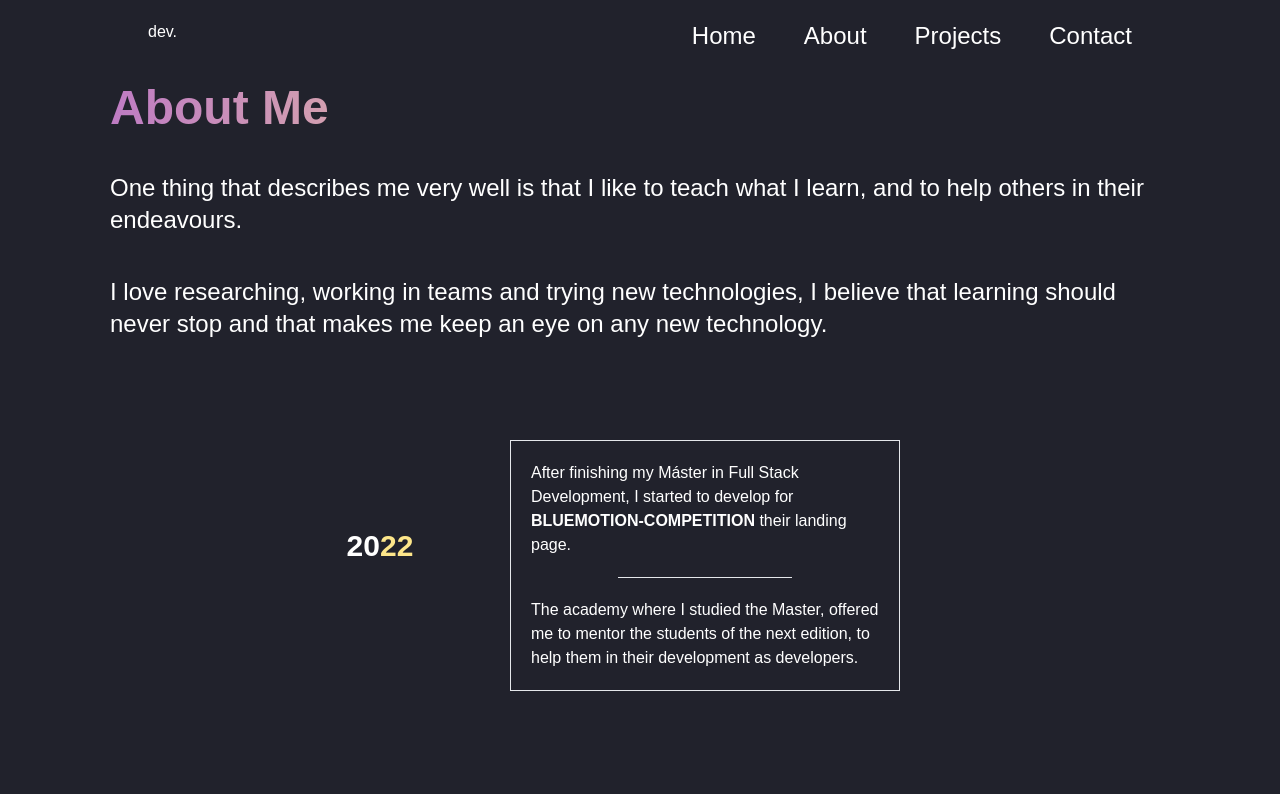
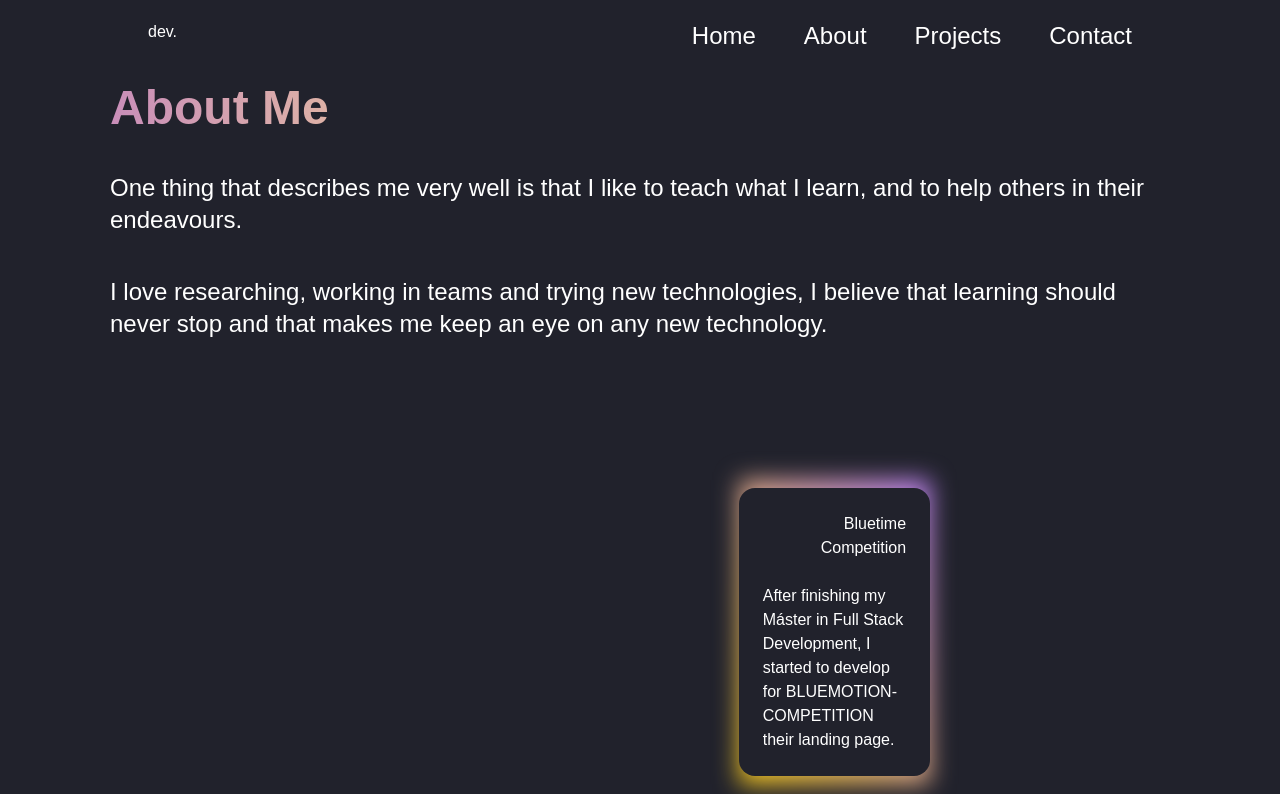
Before and after one commit to Arian1192/Portfolio, a Next.js app: page /about in a window 1280 px wide. Shown: the top 794 px of the page. Built offline with nearby package versions, Linux system fonts and the light colour scheme.

Commit message:
resuelvo el conflicto del map y paso todas las propiedades dentro del mismo componente

```diff
--- /dev/null
+++ b/components/ExperienceCard.tsx
@@ -0,0 +1,45 @@
+import { motion } from "framer-motion";
+
+export const ExperienceCard = () => {
+	interface IExperience {
+		id: number;
+		company?: string;
+		description?: string;
+	}
+
+	const experience: IExperience[] = [
+		{
+			id: 1,
+			company: "Bluetime Competition",
+			description:
+				"After finishing my Máster in Full Stack Development, I started to develop for BLUEMOTION-COMPETITION their landing page.",
+		},
+		{
+			id: 2,
+			company: "Nuclio Digital School",
+			description:
+				"The academy where I studied the Master, offered me to mentor the students of the next edition, to help them in their development as developers.",
+		},
+	];
+
+	return (
+		<>
+			{experience.map((exp) => (
+				<motion.div
+					key={exp.id}
+					className="relative  w-3/6 cursor-pointer max-md:w-4/5 md:w-4/5 max-sm:w-full p-2 mt-10 mb-10"
+					initial={{ opacity: 0, x: 700 }}
+					animate={{ opacity: 1, x: 0 }}
+					transition={{ duration: 1.3 }}
+				>
+					<div className="absolute  inset-0 mx-2 bg-gradient-to-bl bg-clip-padding from-yellow-400 to-purple-400 rotate-180 blur-md "></div>
+					<div className="relative  rounded-2xl bg-[#21222c] p-6 max-sm:w-full">
+						<p className="text-white text-end">{exp.company}</p>
+						<br />
+						<p className="text-white">{exp.description}</p>
+					</div>
+				</motion.div>
+			))}
+		</>
+	);
+};
--- a/pages/about.tsx
+++ b/pages/about.tsx
@@ -1,5 +1,6 @@
 import { motion } from "framer-motion";
 import Head from "next/head";
+import { ExperienceCard } from "../components/ExperienceCard";
 import Navbar from "../components/Navbar";
 import TechnologyCard from "../components/TechnologyCard";
 
@@ -53,9 +54,9 @@ export default function About() {
 							an eye on any new technology.
 						</p>
 					</div>
-					<div className="mx-auto  overflow-hidden p-10 w-3/5 max-lg:w-3/5 max-md:w-[500px] md:w-[900px] max-sm:w-full">
-						<div className="w-4/4 flex flex-row p-5  max-md:flex-row   max-sm:flex-col max-sm:w-full">
-							<div className="w-2/6 flex flex-row items-center justify-center">
+					<div className="mx-auto  overflow-hidden p-10 w-2/5 max-lg:w-3/5 max-md:w-[500px] md:w-3/5 max-sm:w-full">
+						<div className="w-full flex flex-row p-5  max-md:flex-row   max-sm:flex-col max-sm:w-full">
+							<div className="w-3/5 flex mx-auto flex-row items-center justify-center">
 								<motion.h4
 									className="text-3xl font-bold text-white mb-10"
 									initial={{ opacity: 0, y: 200 }}
@@ -65,35 +66,13 @@ export default function About() {
 									20<span className="text-amber-200">22</span>
 								</motion.h4>
 							</div>
-							<motion.div
-								className=" p-5 w-3/6 border flex flex-row items-center justify-start max-md:w-4/5 max-sm:w-full"
-								initial={{ opacity: 0, x: 400 }}
-								animate={{ opacity: 1, x: 0 }}
-								transition={{ duration: 1.3 }}
-							>
-								<ul>
-									<li className="text-white text-[16px] mb-5">
-										After finishing my Máster in Full Stack Development, I
-										started to develop for{" "}
-										<span className="font-semibold">
-											BLUEMOTION-COMPETITION
-										</span>{" "}
-										their landing page.{" "}
-									</li>
-									<div className="w-2/4 mx-auto mb-5">
-										<hr />
-									</div>
-									<li className="text-white text-[16px]">
-										The academy where I studied the Master, offered me to mentor
-										the students of the next edition, to help them in their
-										development as developers.
-									</li>
-								</ul>
-							</motion.div>
+							<div className="w-full max-2xl:w-2/5 max-sm:w-full flex flex-col items-center justify-center">
+								<ExperienceCard />
+							</div>
 						</div>
 					</div>
 					<div className="mx-auto overflow-hidden p-10 w-3/5 max-sm:w-full">
-						<h2 className="flex flex-row items-center justify-center text-5xl  bg-gradient-to-r text-transparent from-purple-600 bg-clip-text to-amber-500 font-semibold">
+						<h2 className="flex flex-row items-center justify-center text-5xl bg-gradient-to-r text-transparent from-purple-600 bg-clip-text to-amber-500 font-semibold">
 							Stack
 						</h2>
 					</div>
--- a/pages/projects.tsx
+++ b/pages/projects.tsx
@@ -39,7 +39,6 @@ export default function Projects({ repos }: { repos: IGithubRepo[] }) {
 						technologies such as Deno.
 					</p>
 				</motion.div>
-
 				<div className="w-3/5 p-5 mx-auto flex flex-row flex-wrap justify-around items-start lg:w-3/5 max-md:w-3/5 md:w-full max-sm:w-full max-sm:flex-col">
 					{repos.map((repo: IGithubRepo) => (
 							<ProjectCard key={repo.id} repo={repo} />
```
